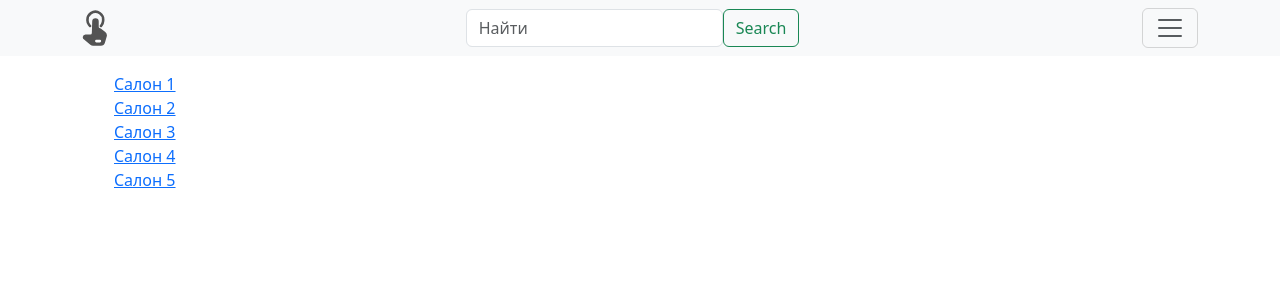
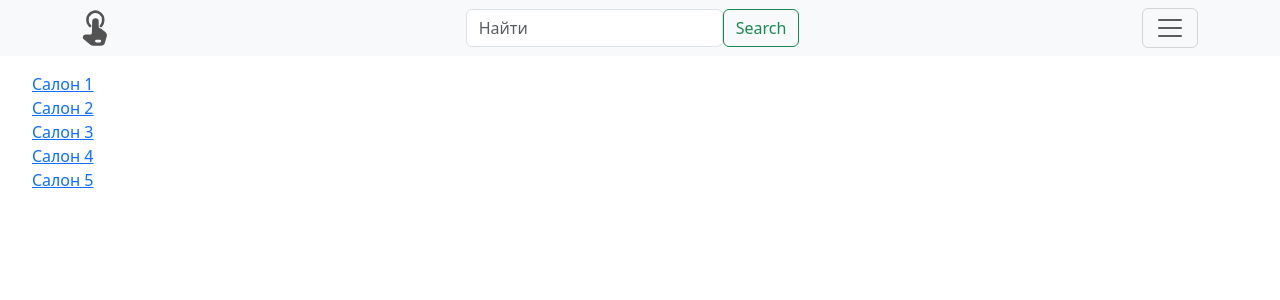
Before and after one commit to MyNameIsNeXTSTEP/Fixmaster, a React app: page / in a window 1280 px wide. Shown: the top 300 px of the page. Built offline with nearby package versions, Linux system fonts and the light colour scheme.

Commit message:
All conflicts resolved

```diff
--- a/package.json
+++ b/package.json
@@ -25,11 +25,16 @@
         "webpack-dev-server": "^4.15.1"
     },
     "dependencies": {
+        "@emotion/react": "^11.11.1",
+        "@emotion/styled": "^11.11.0",
+        "@mui/x-date-pickers": "^6.17.0",
         "bootstrap": "^5.3.2",
+        "dayjs": "^1.11.10",
         "react": "^18.2.0",
         "react-bootstrap": "^2.9.1",
         "react-calendar": "^4.6.1",
         "react-dom": "^18.2.0",
+        "react-router": "^6.18.0",
         "react-router-dom": "^6.17.0",
         "styled-components": "^6.1.0"
     }
--- a/src/app.tsx
+++ b/src/app.tsx
@@ -1,16 +1,16 @@
 import React from 'react';
 import Navbar from "./Components/Navbar/Navbar";
-import {Route, Routes} from "react-router-dom";
+import { Route, Routes } from "react-router-dom";
 import SalonPage from "./pages/SalonPage";
-import Main from './pages/Main';
 import RecordPage from './pages/RecordPage';
 import RecordedPage from './pages/RecordedPage';
+import MainPage from './pages/MainPage';
 
 const App = (): JSX.Element => {
 	return <>
         <Navbar />
         <Routes>
-            <Route path="/" element={<Main/>}/>
+            <Route path="/" element={<MainPage/>}/>
             <Route path='/salon/:id' element={<SalonPage/>}/>
             <Route path='/record/:id' element={<RecordPage/>}/>
             <Route path='/recorded' element={<RecordedPage/>}/>
--- a/src/index.tsx
+++ b/src/index.tsx
@@ -1,11 +1,15 @@
-import React from 'react'
-import App from './app'
-import { createRoot } from 'react-dom/client'
-import {BrowserRouter} from "react-router-dom";
+import React from 'react';
+import App from './app';
+import { createRoot } from 'react-dom/client';
+import { BrowserRouter } from 'react-router-dom';
 
-const container = document.getElementById('app-root')!;
-const root = createRoot(container);
-root.render(
-    <BrowserRouter>
-        <App/>
-    </BrowserRouter>);
+const container = document.getElementById( 'app-root' )!;
+const rootAppElement = createRoot( container );
+
+rootAppElement.render(
+	<React.StrictMode>
+        <BrowserRouter>
+            <App/>
+        </BrowserRouter>
+    </React.StrictMode>,
+);
--- a/src/pages/Main.tsx
+++ b/src/pages/MainPage.tsx
@@ -1,10 +1,8 @@
 import React from 'react';
 import { Link } from 'react-router-dom';
-import { Container } from 'react-bootstrap';
 
 const MainPage = (): JSX.Element => {
-    return <>
-        <Container>
+	return (
         <ul>
             <Link to='/salon/1'>Салон 1</Link><br/>
             <Link to='/salon/2'>Салон 2</Link><br/>
@@ -12,8 +10,7 @@ const MainPage = (): JSX.Element => {
             <Link to='/salon/4'>Салон 4</Link><br/>
             <Link to='/salon/5'>Салон 5</Link><br/>
         </ul>
-        </Container>
-    </>;
+    );
 };
 
 export default MainPage;
--- a/webpack.config.js
+++ b/webpack.config.js
@@ -6,7 +6,7 @@ const MiniCssExtractPlugin = require('mini-css-extract-plugin');
 const prod = process.env === 'production';
 module.exports = {
     mode: prod ? 'production' : 'development',
-    entry: './src/index.tsx',
+    entry: "./src/index.tsx",
     output: {
         path: __dirname + '/dist/',
         publicPath: '/',
```
